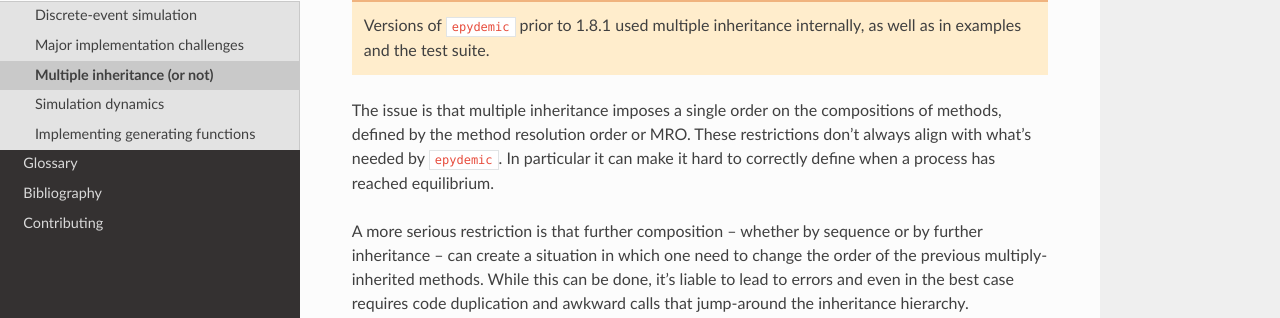
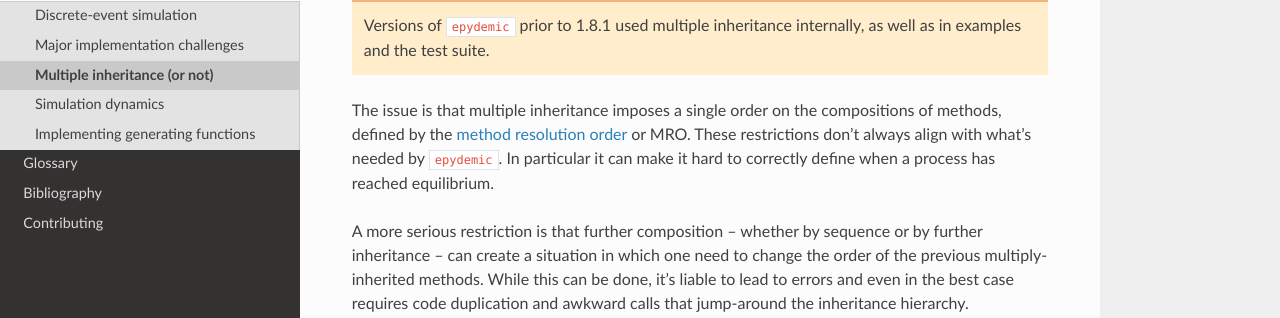
Before and after one commit to simoninireland/epydemic, a Sphinx documentation site: the page built from doc/implementation/no-multiple-inheritance.rst, in a window 1280 px wide. Shown: the part 284-602 px from the top of the page. Built offline with Sphinx 7.4.7 and the Read the Docs theme 2.0.0, drawn with Linux system fonts in a browser that asks for light colours; some of the changed lines change nothing that is shown.

Commit message:
Added link to the MRO documentation (which is old)

```diff
--- a/doc/implementation/no-multiple-inheritance.rst
+++ b/doc/implementation/no-multiple-inheritance.rst
@@ -17,10 +17,11 @@ occur.
    internally, as well as in examples and the test suite.
 
 The issue is that multiple inheritance imposes a single order on the
-compositions of methods, defined by the method resolution order or
-MRO. These restrictions don't always align with what's needed by
-``epydemic``. In particular it can make it hard to correctly define
-when a process has reached equilibrium.
+compositions of methods, defined by the `method resolution order
+<https://www.python.org/download/releases/2.3/mro/>`_ or MRO. These
+restrictions don't always align with what's needed by ``epydemic``. In
+particular it can make it hard to correctly define when a process has
+reached equilibrium.
 
 A more serious restriction is that further composition --
 whether by sequence or by further inheritance -- can create a
```
